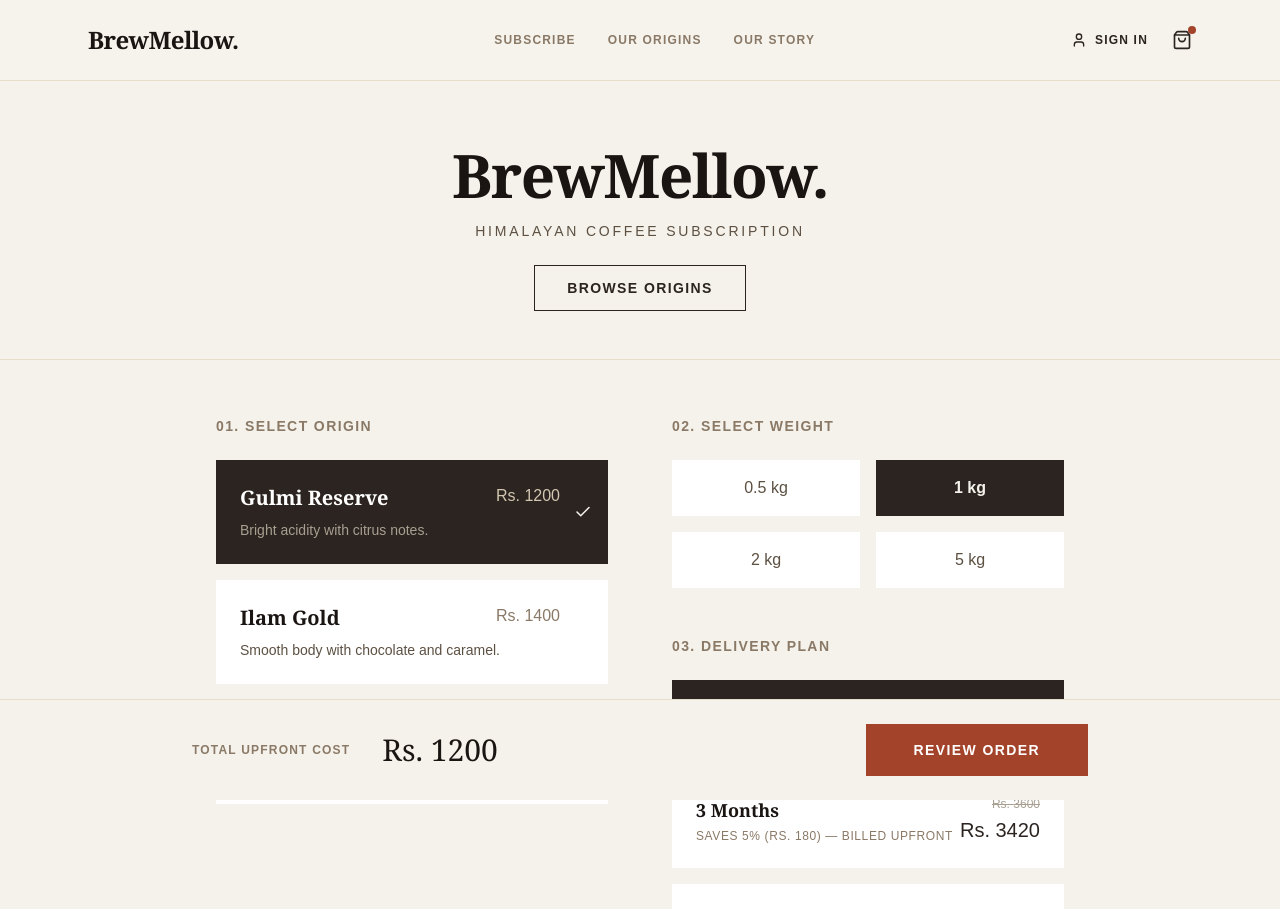
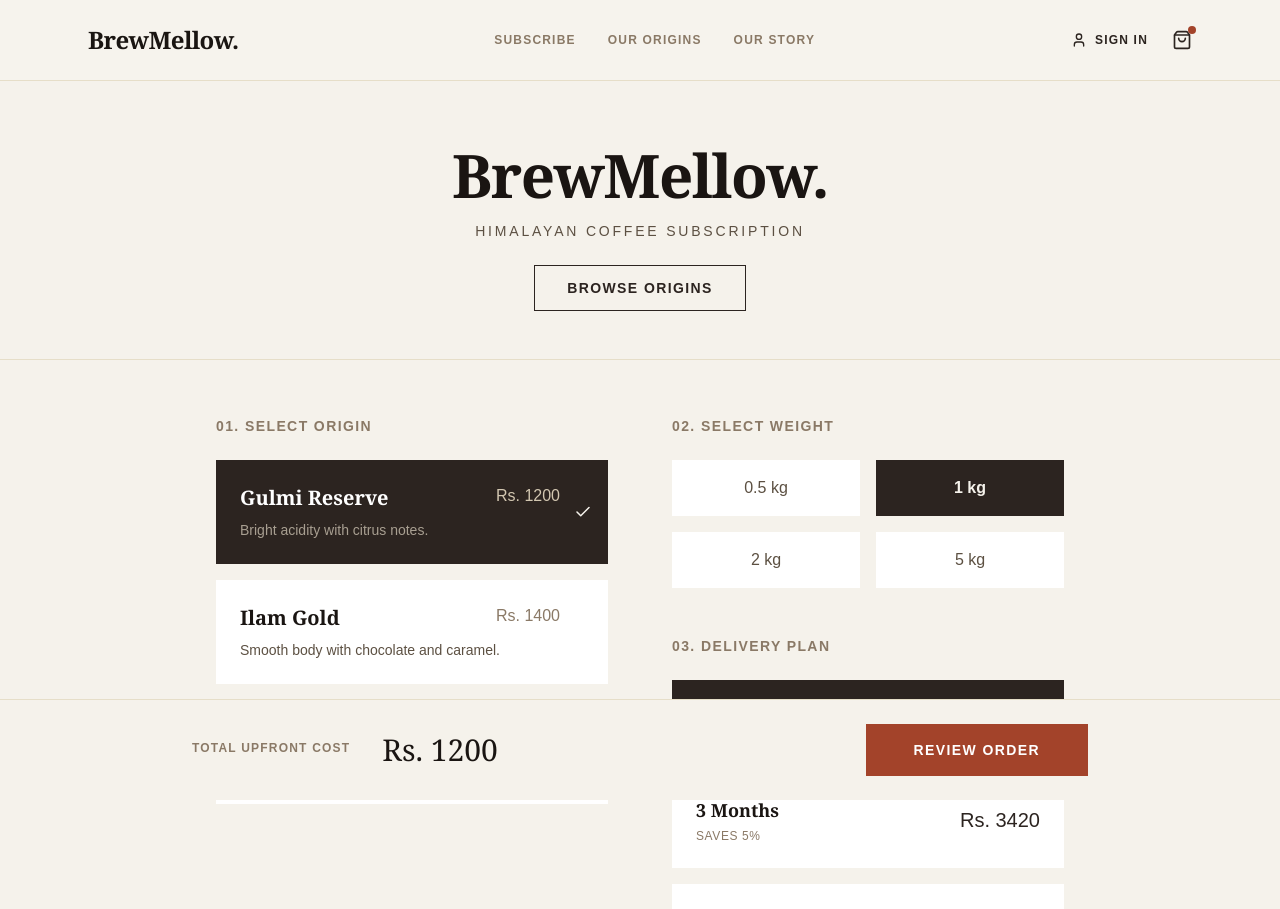
Before and after one commit to CapstoneDesign-Fall2026-UlsanCollege/team_2_capstone_design, a Next.js app in the folder frontend/: page / in a window 1280 px wide. Shown: the top 909 px of the page. Built offline with nearby package versions, Linux system fonts and the light colour scheme.

Commit message:
feat(ui): simplify plan cards and move detailed savings breakdown to bottom total bar

```diff
--- a/frontend/src/app/page.tsx
+++ b/frontend/src/app/page.tsx
@@ -36,6 +36,10 @@
       if (found) setSelectedOrigin(found);
     }
   }, [urlOriginId]);
+
+  const totalOriginalPrice = selectedOrigin.price * selectedWeight * selectedPlan.months;
+  const totalDiscountedPrice = Math.round(totalOriginalPrice * (1 - selectedPlan.discount / 100));
+  const totalSavings = totalOriginalPrice - totalDiscountedPrice;
 
   return (
     <div className="flex flex-col min-h-screen bg-[#F5F2EB] text-[#2C2420] pb-32">
@@ -138,9 +142,7 @@
             <h2 className="text-sm uppercase tracking-widest text-[#8A7966] font-bold mb-6">03. Delivery Plan</h2>
             <div className="space-y-4">
               {PLANS.map((plan) => {
-                const originalPrice = selectedOrigin.price * selectedWeight * plan.months;
-                const discountedPrice = Math.round(originalPrice * (1 - plan.discount / 100));
-                const savings = originalPrice - discountedPrice;
+                const planDiscountedPrice = Math.round(selectedOrigin.price * selectedWeight * (1 - plan.discount / 100) * plan.months);
 
                 return (
                   <label
@@ -158,19 +160,12 @@
                         </div>
                         {plan.discount > 0 && (
                           <div className={`text-xs mt-1 uppercase tracking-wider ${selectedPlan.id === plan.id ? "text-[#D3C7B1]" : "text-[#8A7966]"}`}>
-                            Saves {plan.discount}% (Rs. {savings}) — Billed Upfront
+                            Saves {plan.discount}%
                           </div>
                         )}
                       </div>
-                      <div className="text-right">
-                        {plan.discount > 0 && (
-                          <div className={`text-xs line-through mb-1 ${selectedPlan.id === plan.id ? "text-[#A89F91]" : "text-[#A89F91]"}`}>
-                            Rs. {originalPrice}
-                          </div>
-                        )}
-                        <div className="text-xl font-medium">
-                          Rs. {discountedPrice}
-                        </div>
+                      <div className="text-xl font-medium">
+                        Rs. {planDiscountedPrice}
                       </div>
                     </div>
                     <input
@@ -192,13 +187,30 @@
       <div className="fixed bottom-0 left-0 right-0 bg-[#F5F2EB] border-t border-[#E6DEC8] p-6 z-50">
         <div className="max-w-4xl mx-auto flex flex-col md:flex-row justify-between items-center gap-6">
           <div className="flex justify-between w-full md:w-auto md:gap-8 items-center">
-            <span className="text-[#8A7966] uppercase tracking-widest text-xs font-bold">Total upfront cost</span>
-            <span className="text-3xl font-serif text-[#1A1512]">
-              Rs. {Math.round(selectedOrigin.price * selectedWeight * (1 - selectedPlan.discount / 100) * selectedPlan.months)}
-            </span>
+
+            <div className="flex flex-col">
+              <span className="text-[#8A7966] uppercase tracking-widest text-xs font-bold mb-1">Total upfront cost</span>
+              {totalSavings > 0 && (
+                <span className="text-[#3A7D44] text-xs font-bold">
+                  You save Rs. {totalSavings}
+                </span>
+              )}
+            </div>
+
+            <div className="flex flex-col items-end">
+              {totalSavings > 0 && (
+                <span className="text-[#A89F91] text-sm line-through">
+                  Rs. {totalOriginalPrice}
+                </span>
+              )}
+              <span className="text-3xl font-serif text-[#1A1512]">
+                Rs. {totalDiscountedPrice}
+              </span>
+            </div>
+
           </div>
           <Link
-            href={`/checkout?origin=${selectedOrigin.id}&name=${encodeURIComponent(selectedOrigin.name)}&weight=${selectedWeight}&price=${Math.round(selectedOrigin.price * selectedWeight * (1 - selectedPlan.discount / 100) * selectedPlan.months)}&plan_id=${selectedPlan.id}&plan_name=${encodeURIComponent(selectedPlan.name)}`}
+            href={`/checkout?origin=${selectedOrigin.id}&name=${encodeURIComponent(selectedOrigin.name)}&weight=${selectedWeight}&price=${totalDiscountedPrice}&plan_id=${selectedPlan.id}&plan_name=${encodeURIComponent(selectedPlan.name)}`}
             className="w-full md:w-auto px-12 py-4 bg-[#A3432A] hover:bg-[#8A3722] text-white text-center uppercase tracking-widest text-sm font-bold transition-colors"
           >
             Review Order
```
